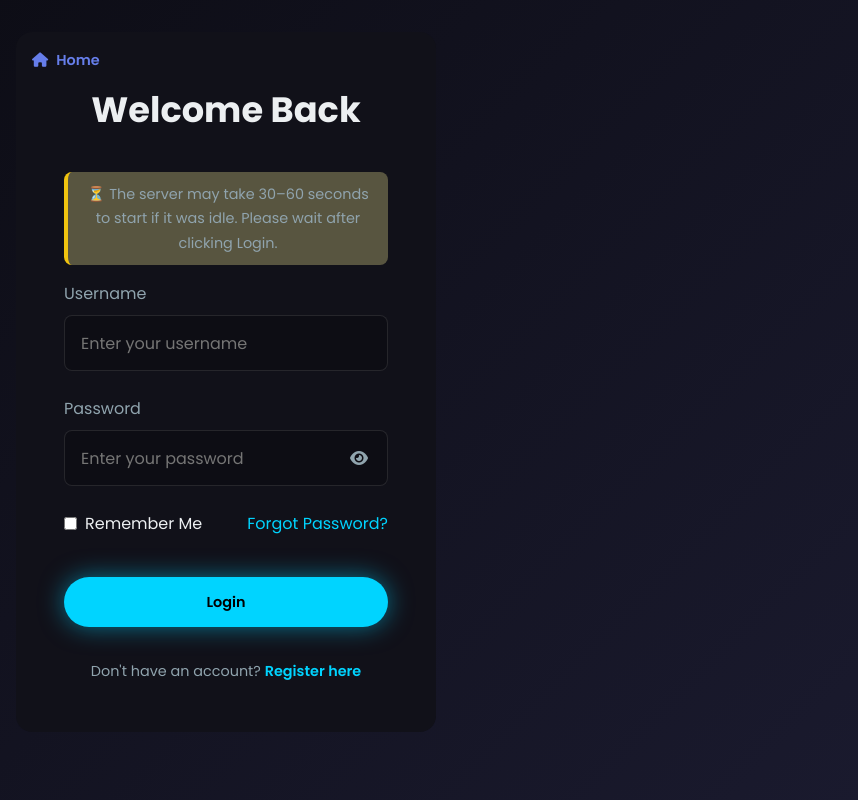
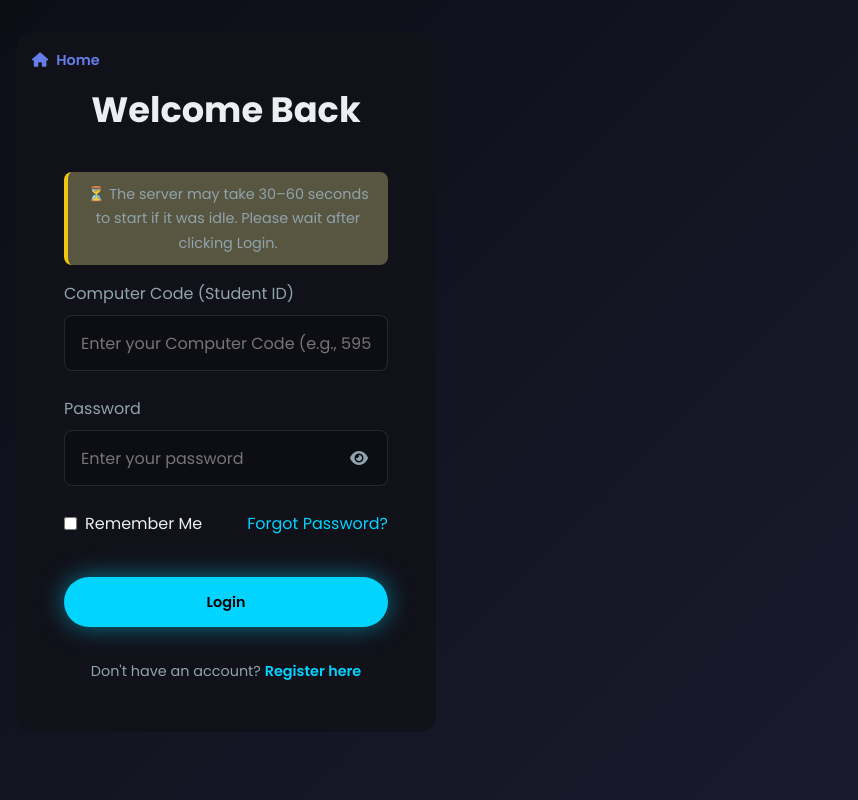
Before and after one commit to abhi6101/hack-react, a React (Vite) app: page /login in a window 1280 px wide. Shown: the whole page, without its empty margins (414-1272 px from the left). Built offline with nearby package versions, Linux system fonts and the light colour scheme; no server answers.

Commit message:
Feat: Update Login system to use Computer Code instead of username for authentication

```diff
--- a/src/pages/Login.jsx
+++ b/src/pages/Login.jsx
@@ -4,7 +4,7 @@ import { Link, useNavigate } from 'react-router-dom';
 import '../styles/login.css';
 
 const Login = () => {
-    const [username, setUsername] = useState('');
+    const [computerCode, setComputerCode] = useState('');
     const [password, setPassword] = useState('');
     const [showPassword, setShowPassword] = useState(false);
     const [rememberMe, setRememberMe] = useState(false);
@@ -12,12 +12,12 @@ const Login = () => {
     const [error, setError] = useState('');
     const navigate = useNavigate();
 
-    // Load remembered username on component mount
+    // Load remembered computer code on component mount
     useEffect(() => {
         const remembered = localStorage.getItem('rememberMe');
-        const savedUsername = localStorage.getItem('savedUsername');
-        if (remembered === 'true' && savedUsername) {
-            setUsername(savedUsername);
+        const savedComputerCode = localStorage.getItem('savedComputerCode');
+        if (remembered === 'true' && savedComputerCode) {
+            setComputerCode(savedComputerCode);
             setRememberMe(true);
         }
     }, []);
@@ -31,7 +31,7 @@ const Login = () => {
             const response = await fetch(`${API_BASE_URL}/auth/login`, {
                 method: 'POST',
                 headers: { 'Content-Type': 'application/json' },
-                body: JSON.stringify({ username, password })
+                body: JSON.stringify({ computerCode, password })
             });
 
             const data = await response.json();
@@ -49,10 +49,10 @@ const Login = () => {
                 // Handle Remember Me
                 if (rememberMe) {
                     localStorage.setItem('rememberMe', 'true');
-                    localStorage.setItem('savedUsername', username);
+                    localStorage.setItem('savedComputerCode', computerCode);
                 } else {
                     localStorage.removeItem('rememberMe');
-                    localStorage.removeItem('savedUsername');
+                    localStorage.removeItem('savedComputerCode');
                 }
 
                 // Backend returns "roles": ["ROLE_ADMIN", "ROLE_SUPER_ADMIN", etc.]
@@ -131,16 +131,16 @@ const Login = () => {
 
                     <form id="loginForm" onSubmit={handleSubmit}>
                         <div className="input-group">
-                            <label htmlFor="username">Username</label>
+                            <label htmlFor="computerCode">Computer Code (Student ID)</label>
                             <input
                                 type="text"
-                                id="username"
-                                name="username"
+                                id="computerCode"
+                                name="computerCode"
                                 required
-                                placeholder="Enter your username"
-                                aria-label="Username"
-                                value={username}
-                                onChange={(e) => setUsername(e.target.value)}
+                                placeholder="Enter your Computer Code (e.g., 59500)"
+                                aria-label="Computer Code"
+                                value={computerCode}
+                                onChange={(e) => setComputerCode(e.target.value)}
                             />
                         </div>
 
```
